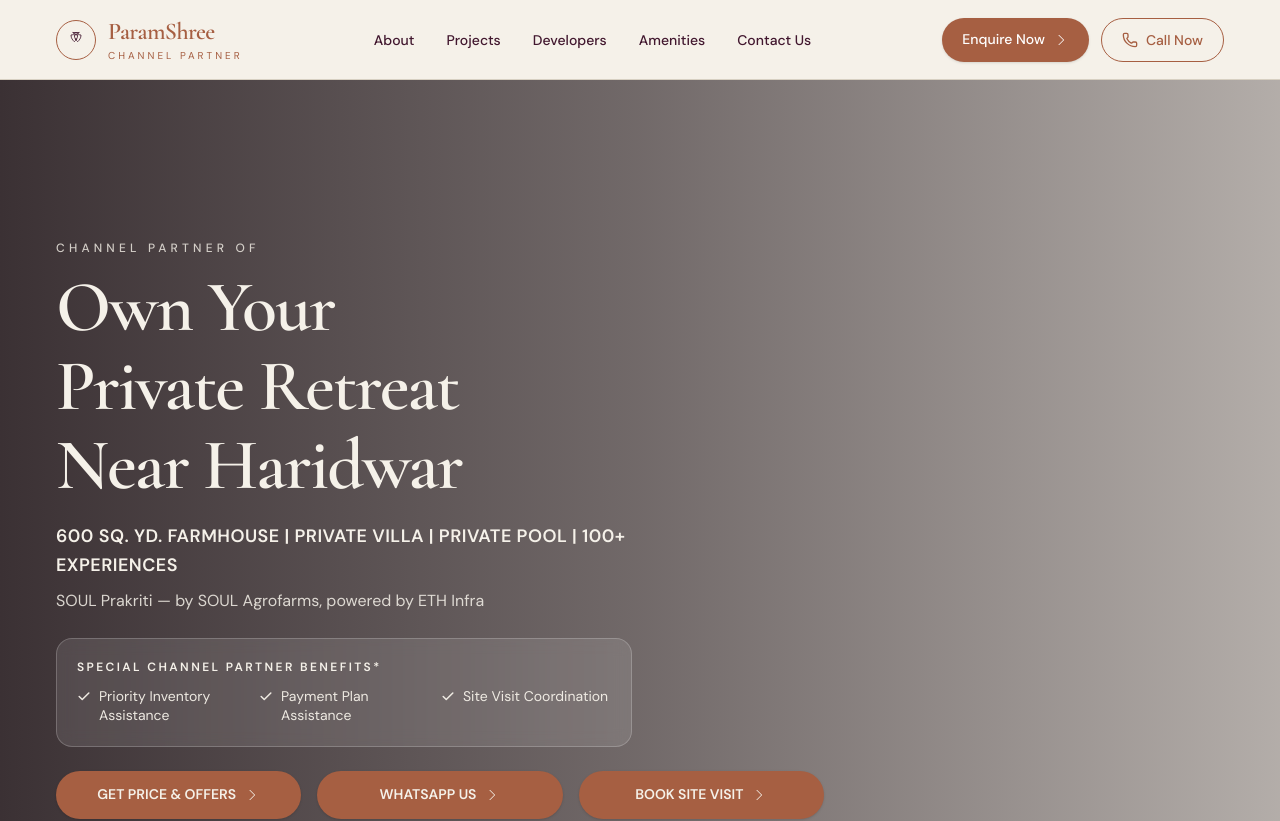
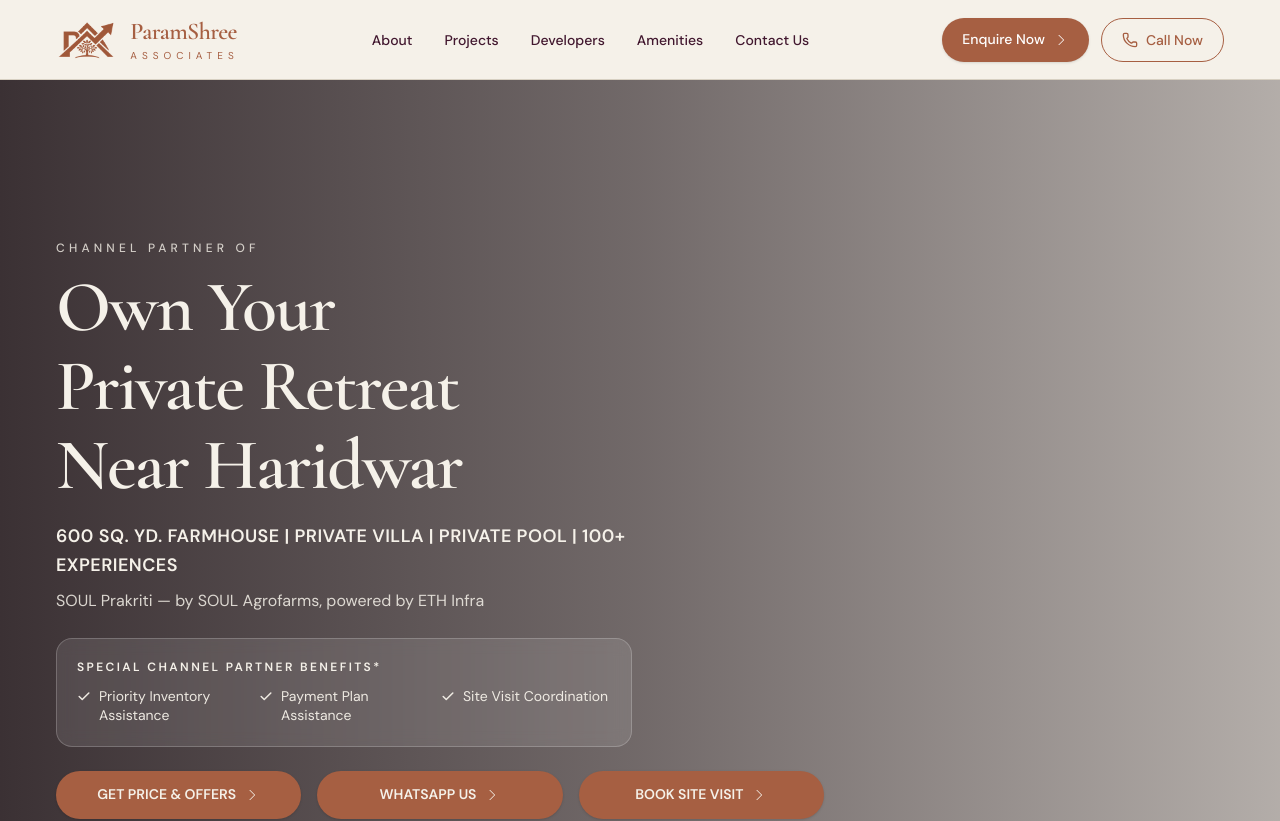
Before and after one commit to techverzing-cloud/paramshree-landing-page, a Next.js app: page / in a window 1280 px wide. Shown: the top 821 px of the page. Built offline with nearby package versions, Linux system fonts and the light colour scheme.

Commit message:
add logo

```diff
--- a/src/components/ui/Logo.tsx
+++ b/src/components/ui/Logo.tsx
@@ -1,11 +1,22 @@
 import Link from "next/link";
+import Image from "next/image";
 import { siteConfig } from "@/data/site";
 
 export function Logo() {
   return (
-    <Link href="/" className="flex items-center gap-3" aria-label={`${siteConfig.name} home`}>
+    <Link href="/" className="flex items-center gap-3 min-w-0" aria-label={`${siteConfig.name} home`}>
+      <div className="flex items-center justify-center">
+        {siteConfig.logo.image ? (
+          <Image
+            src={siteConfig.logo.image.src}
+            alt={siteConfig.logo.image.alt}
+            width={siteConfig.logo.image.width ?? 120}
+            height={siteConfig.logo.image.height ?? 80}
+            className="h-10 w-auto object-contain"
+            priority
+          />
+        ) : siteConfig.logo.svgMark ? (
           <div className="flex h-10 w-10 items-center justify-center rounded-full border border-[#A65F42] bg-[#F5F1E9] text-[#42182F]">
-        {siteConfig.logo.svgMark ? (
             <svg
               width="20"
               height="20"
@@ -28,15 +39,18 @@
               />
               <circle cx="12" cy="11" r="1" fill="currentColor" />
             </svg>
+          </div>
         ) : (
+          <div className="flex h-10 w-10 items-center justify-center rounded-full border border-[#A65F42] bg-[#F5F1E9] text-[#42182F]">
             <span className="text-xs font-semibold">{siteConfig.logo.markText}</span>
+          </div>
         )}
       </div>
-      <div className="flex flex-col">
-        <span className="font-serif text-xl font-semibold tracking-tight text-[#A65F42] sm:text-2xl">
+      <div className="flex flex-col min-w-0">
+        <span className="font-serif text-xl font-semibold tracking-tight text-[#A65F42] sm:text-2xl truncate tracking-[0.3em]">
           {siteConfig.logo.wordmark}
         </span>
-        <span className="text-[10px] font-sans uppercase tracking-[0.3em] text-[#A65F42]">
+        <span className="text-[10px] font-sans uppercase tracking-[0.5em] text-[#A65F42]">
           {siteConfig.logo.channelPartner}
         </span>
       </div>
--- a/src/data/site.ts
+++ b/src/data/site.ts
@@ -2,12 +2,18 @@
 
 export const siteConfig: SiteConfig = {
   name: "ParamShree",
-  tagline: "CHANNEL PARTNER",
+  tagline: "ASSOCIATES",
   logo: {
-    svgMark: true,
+    svgMark: false,
     markText: "PS",
     wordmark: "ParamShree",
-    channelPartner: "CHANNEL PARTNER",
+    channelPartner: "ASSOCIATES",
+    image: {
+      src: "/images/logo/logo1.png",
+      alt: "ParamShree logo",
+      width: 1565,
+      height: 1005,
+    },
   },
   navLinks: [
     { label: "About", href: "#about", type: "anchor" },
--- a/src/types/site.ts
+++ b/src/types/site.ts
@@ -26,6 +26,12 @@
     markText?: string;
     wordmark: string;
     channelPartner: string;
+    image?: {
+      src: string;
+      alt: string;
+      width?: number;
+      height?: number;
+    };
   };
   navLinks: NavLink[];
   enquiry: {
```
Also changed, not shown: public/images/logo/logo1.png (added). Lines whose indentation alone changed are shown as unchanged.
